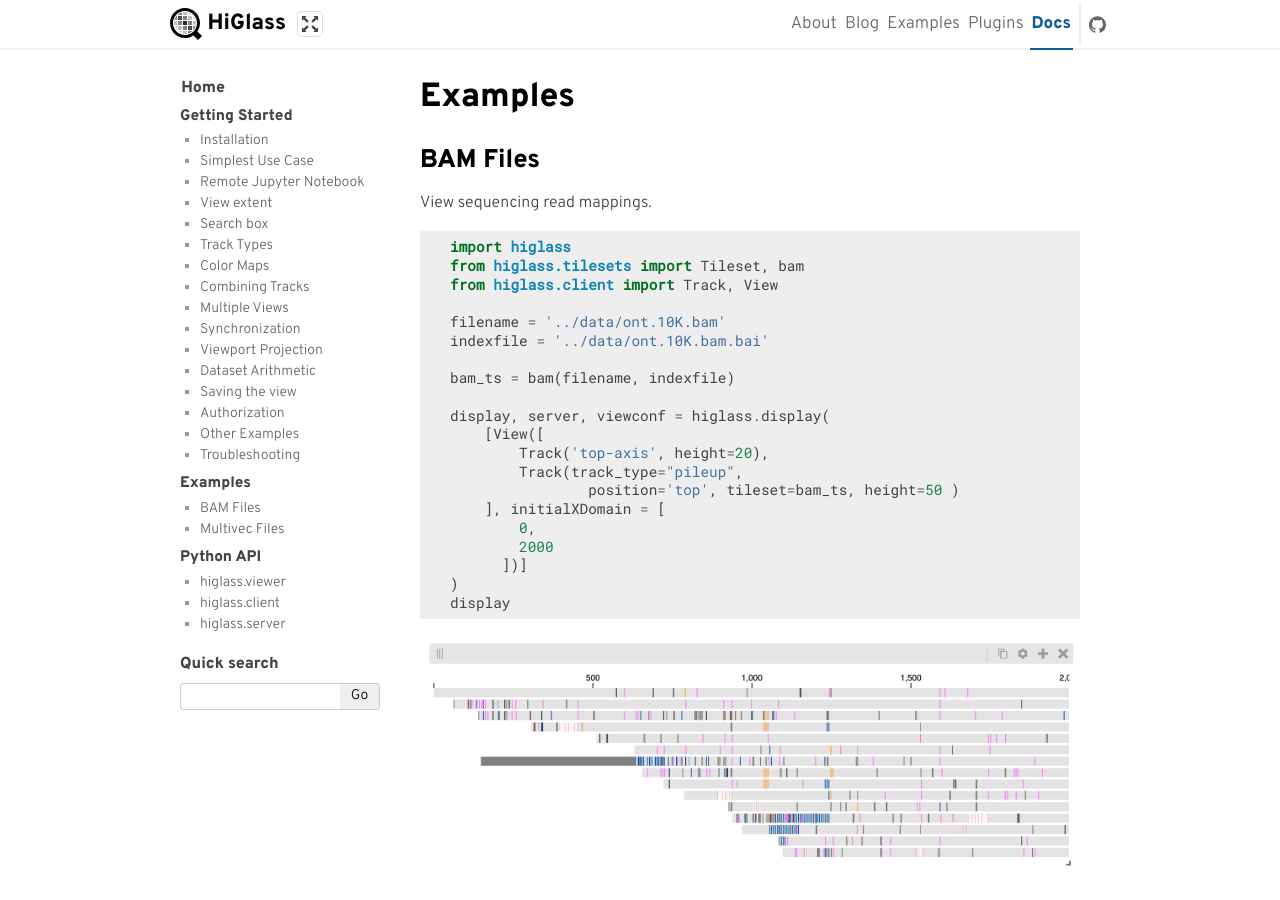
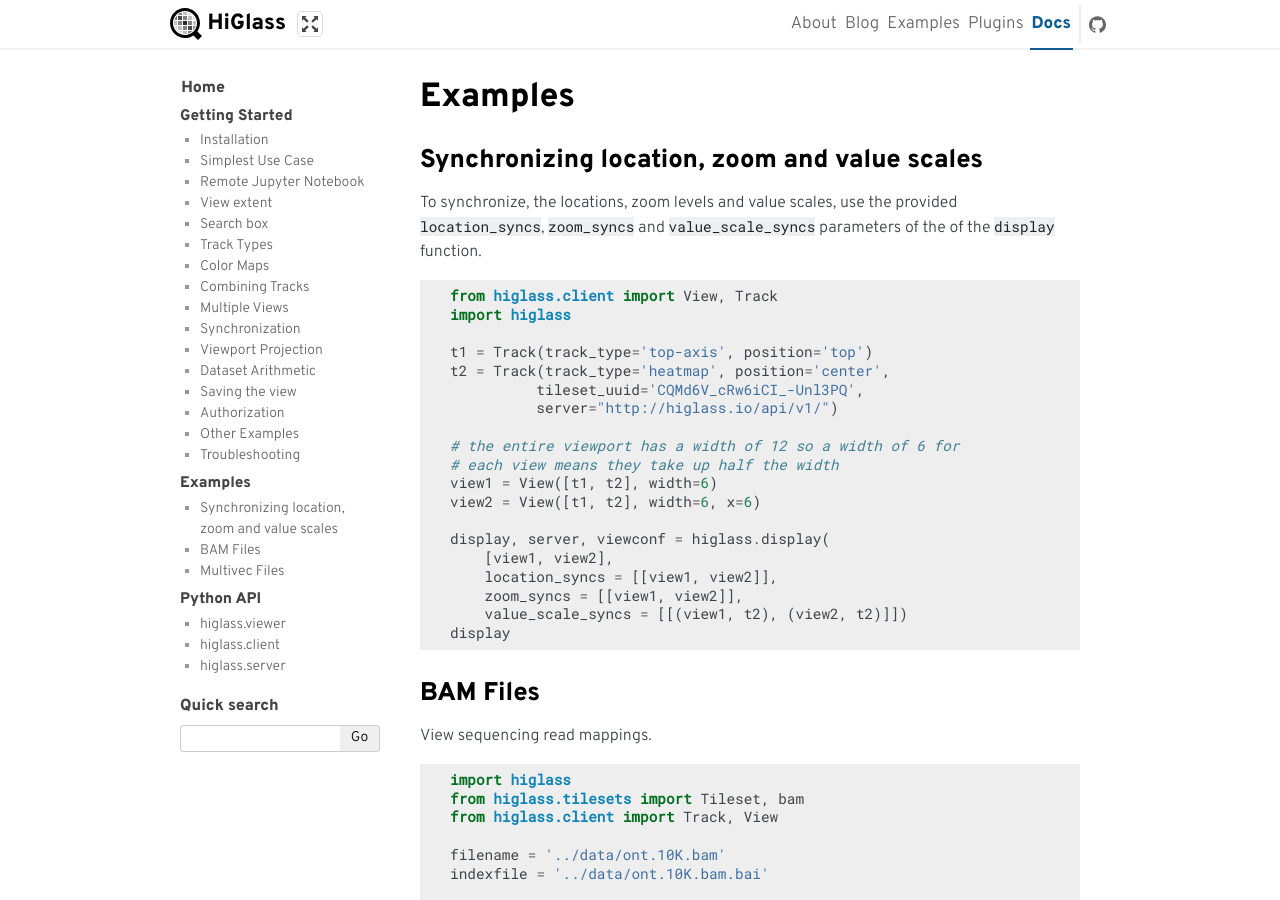
Before and after one commit to higlass/higlass-python, a Sphinx documentation site: the page built from docs/examples.rst, in a window 1280 px wide and 900 px high. Built offline with Sphinx 7.4.7, drawn with Linux system fonts in a browser that asks for light colours; formulas are drawn with MathJax 3.

Commit message:
Update the documentation on location, zoom and value syncs

```diff
--- a/docs/examples.rst
+++ b/docs/examples.rst
@@ -1,5 +1,35 @@
 Examples
 ########
+
+Synchronizing location, zoom and value scales
+---------------------------------------------
+
+To synchronize, the locations, zoom levels and value scales, use the provided
+``location_syncs``, ``zoom_syncs`` and ``value_scale_syncs`` parameters of
+the of the ``display`` function.
+
+.. code-block:: python
+
+	from higlass.client import View, Track
+	import higlass
+
+	t1 = Track(track_type='top-axis', position='top')
+	t2 = Track(track_type='heatmap', position='center',
+	          tileset_uuid='CQMd6V_cRw6iCI_-Unl3PQ',
+	          server="http://higlass.io/api/v1/")
+
+	# the entire viewport has a width of 12 so a width of 6 for
+	# each view means they take up half the width
+	view1 = View([t1, t2], width=6)
+	view2 = View([t1, t2], width=6, x=6)
+
+	display, server, viewconf = higlass.display(
+	    [view1, view2],
+	    location_syncs = [[view1, view2]],
+	    zoom_syncs = [[view1, view2]],
+	    value_scale_syncs = [[(view1, t2), (view2, t2)]])
+	display
+
 
 BAM Files
 ---------
```
Also changed, not shown: 3 other files.
